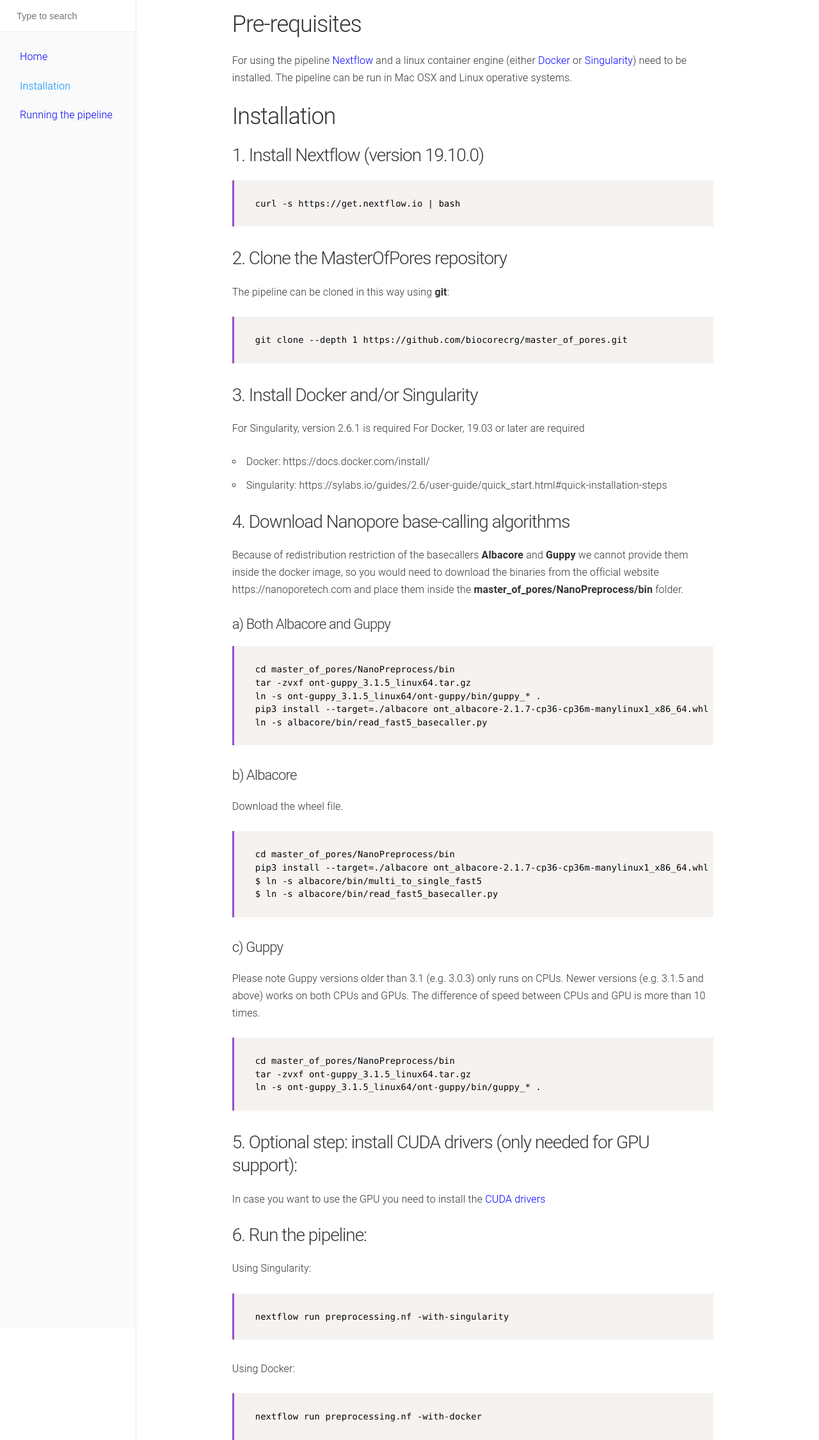
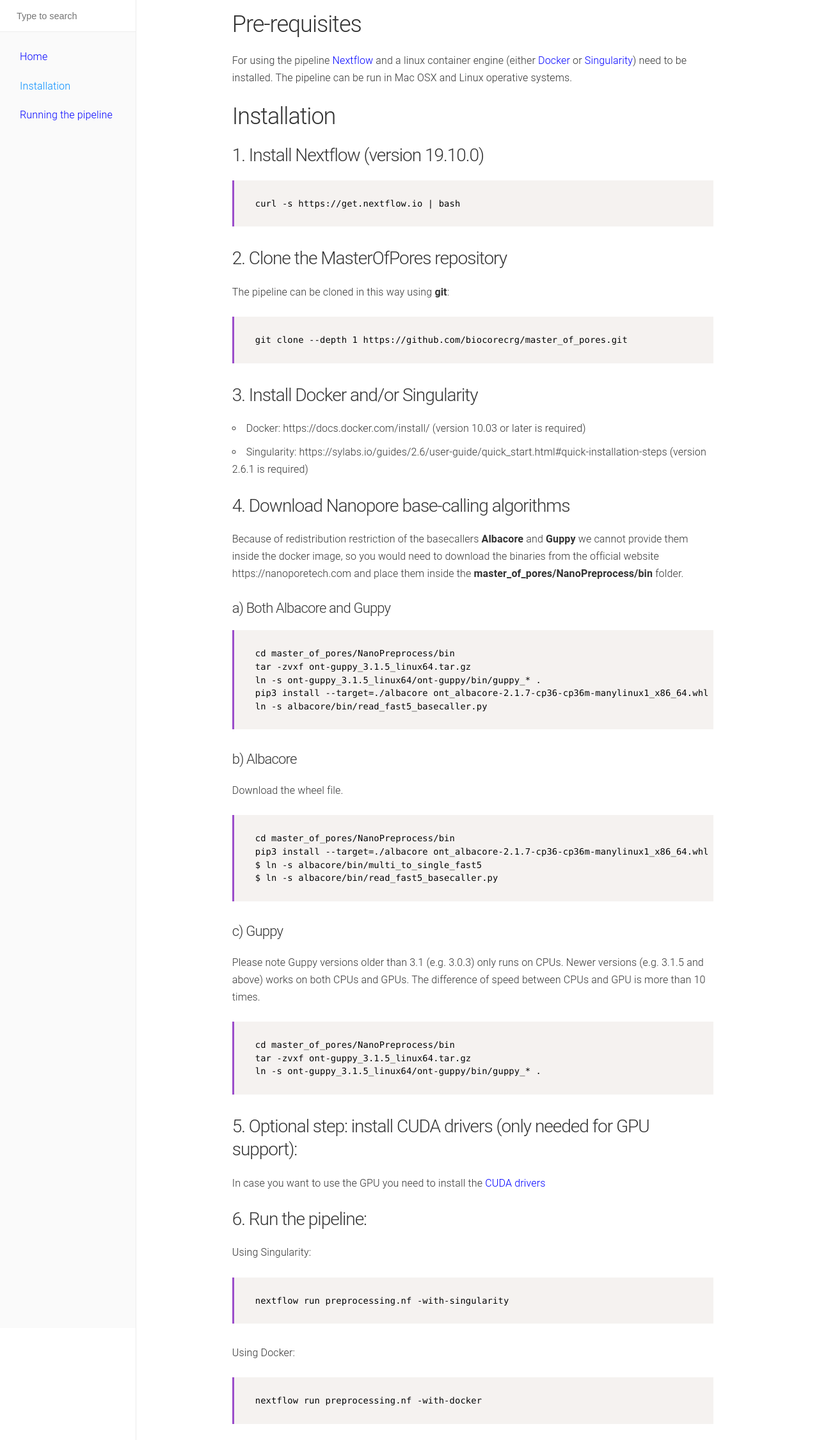
Before and after one commit to biocorecrg/master_of_pores, a Jekyll site: the page built from docs/install.md, in a window 1280 px wide. Shown: the whole page at 64% size. Built offline with Jekyll 4.4.1, drawn with Linux system fonts in a browser that asks for light colours.

Commit message:
Update install.md

````diff
--- a/docs/install.md
+++ b/docs/install.md
@@ -25,10 +25,8 @@
 ```
 
 ### 3. Install Docker and/or Singularity
-For Singularity, version 2.6.1 is required
-For Docker, 19.03 or later are required
-- Docker: https://docs.docker.com/install/
-- Singularity: https://sylabs.io/guides/2.6/user-guide/quick_start.html#quick-installation-steps
+- Docker: https://docs.docker.com/install/ (version 10.03 or later is required)
+- Singularity: https://sylabs.io/guides/2.6/user-guide/quick_start.html#quick-installation-steps (version 2.6.1 is required)
 
 ### 4. Download Nanopore base-calling algorithms
 Because of redistribution restriction of the basecallers **Albacore** and **Guppy** we cannot provide them inside the docker image, so you would need to download the binaries from the official website https://nanoporetech.com and place them inside the **master_of_pores/NanoPreprocess/bin** folder.
````
